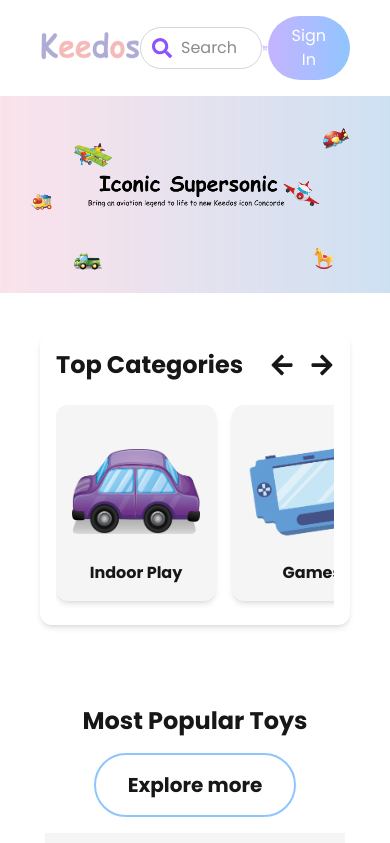
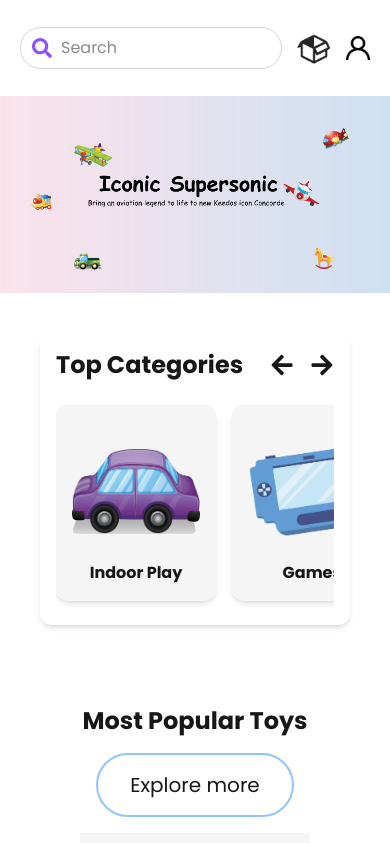
Before and after one commit to Shihab221/keedosweb, a Next.js app: page / in a window 390 px wide. Shown: the top 843 px of the page. Built offline with nearby package versions, Linux system fonts and the light colour scheme; a web font is replaced by a local one.

Commit message:
navbar hidden fix

```diff
--- a/components/button.tsx
+++ b/components/button.tsx
@@ -5,7 +5,7 @@
 const Button = ({text}:ButtonProps) => {
   return (
     <div>
-        <button className='px-8 py-4 rounded-full border-2 border-blue-300 font-semibold text-xl text-neutral-900 flex hover:-translate-y-2 transition-all duration-300 cursor-pointer'>
+        <button className='px-8 py-4 rounded-full border-2 border-blue-300 hover:font-semibold text-xl text-neutral-900 flex hover:-translate-y-2 transition-all duration-300 cursor-pointer'>
             {text}
         </button>
     </div>
--- a/components/footer.tsx
+++ b/components/footer.tsx
@@ -5,7 +5,7 @@
 import footerimage from "../public/images/photo-trendy-baby-toys-playtime-accessories_933496-27548-removebg-preview.png"
 const Footer = () => {
   return (
-    <div className='flex flex-col px-10 pt-10 my-10'>
+    <div className='flex flex-col px-20 pt-10 my-10'>
 
       <div className='flex flex-col sm:flex-row items-center'>
         <div className='mx-10 w-sm flex flex-col items-center sm:items-start mb-4'>
--- a/components/navbar.tsx
+++ b/components/navbar.tsx
@@ -1,8 +1,9 @@
 import Image from 'next/image'
 import React from 'react'
 import logo from "../public/images/logo2.png"
+import cart from "../public/images/cart.png"
+import profile from "../public/images/profile.png"
 import { FaSearch } from "react-icons/fa"
-import { FaCartArrowDown } from 'react-icons/fa'
 import { BiArrowFromTop } from 'react-icons/bi'
 
 const navbarData = [
@@ -16,7 +17,7 @@
 ]
 const Navbar = () => {
   return (
-    <div className='w-full px-10'>
+    <div className='w-full px-5 sm:px-20'>
       {/* search bar */}
       <div className='flex flex-row items-center justify-between py-4'>
         <Image
@@ -24,7 +25,7 @@
         alt='logo'
         width={100}
         height={100}
-        className=''
+        className='sm:block hidden'
         />
         <div className="relative w-2xl">
           <input
@@ -34,8 +35,24 @@
           />
           <FaSearch className="absolute left-3 top-1/2 transform -translate-y-1/2 text-violet-500 " size={20} />
         </div>
-        <FaCartArrowDown size={30} className='text-purple-300 '/>
-        <button className='bg-gradient-to-r from-violet-300 to-blue-300 text-white px-6 py-2 rounded-full cursor-pointer'>Sign In</button>
+        <Image
+        src={cart}
+        alt='cart_icon'
+        width={100}
+        height={100}
+        className='w-16 h-16 object-contain'
+        />
+
+        <Image
+        src={profile}
+        alt='profile_icon'
+        width={100}
+        height={100}
+        className='w-6 h-6 object-contain block sm:hidden'
+        />
+
+        <button className='bg-gradient-to-r from-violet-300 to-blue-300 text-white px-2 sm:px-6 py-2 rounded-full cursor-pointer text-sm sm:text-md sm:block hidden'>Sign In</button>
+
       </div>
 
       {/* navbar */}
@@ -50,8 +67,8 @@
 
         <div className='flex flex-row justify-between w-full sm:pl-20'>
           {navbarData.map((item, index) => (
-            <div key={index} className='flex flex-row items-center justify-between py-2'>
-                <p className='text-neutral-900 font-semibold text-md'>{item.title}</p>
+            <div key={index} className='flex flex-row items-center justify-between py-2 hover:font-semibold cursor-pointer'>
+                <p className='text-neutral-900 text-md'>{item.title}</p>
             </div>
           ))}
         </div>
--- a/components/playRoom.tsx
+++ b/components/playRoom.tsx
@@ -14,7 +14,7 @@
         height: '75vh', // Full viewport height
         width: '100%', // Full width
     }}
-    className='py-10 px-10'
+    className='py-10 px-20'
     >
       <motion.div className='px-10 sm:px-20 bg-white flex flex-col w-full sm:w-1/2 h-full   items-start justify-center text-neutral-900'
       initial={{opacity:0 , x:50}}
--- a/components/popularToys.tsx
+++ b/components/popularToys.tsx
@@ -5,7 +5,7 @@
 
 const PopularToys = () => {
   return (
-    <div className='px-10 py-10 my-10'>
+    <div className='px-20 py-10 my-10'>
       <div className='mb-4 flex flex-col sm:flex-row justify-between items-center text-neutral-900'>
         <h2 className='text-2xl font-bold mb-4 '>Most Popular Toys</h2>
         <Button
--- a/components/topDeals.tsx
+++ b/components/topDeals.tsx
@@ -4,7 +4,7 @@
 
 const TopDeals = () => {
   return (
-    <div className='px-10 py-10 text-neutral-900'>
+    <div className='px-20 py-10 text-neutral-900'>
       <h2 className='text-2xl font-bold mb-6'>Top deals just for you today</h2>
       <div className='flex flex-col sm:flex-row flex-wrap items-center justify-between  gap-4'>
         {topProductsData.map((item,index)=>(
```
Also changed, not shown: public/images/cart.png (added), public/images/profile.png (added).
